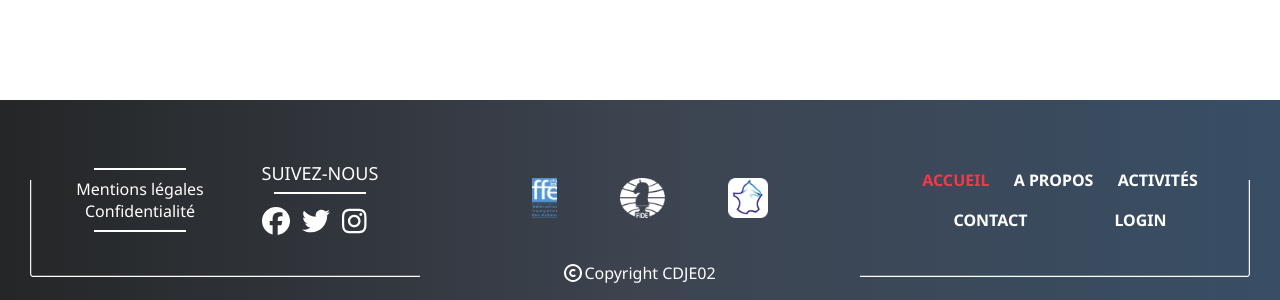
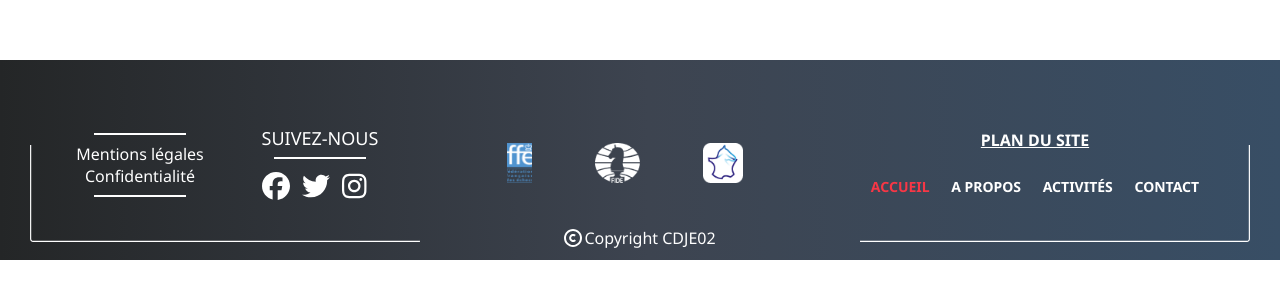
Before and after one commit to Sevrus/cdje02, a React (Vite) app: page / in a window 1280 px wide. Shown: the part 780-1080 px from the top of the page. After the commit the page ends 1040 px from the top, so only its background shows below. Built offline with nearby package versions, Linux system fonts and the light colour scheme.

Commit message:
edit footer nav

```diff
--- a/public/css/style.css
+++ b/public/css/style.css
@@ -70,7 +70,7 @@ time, mark, audio, video {
 @media screen and (min-width: 1920px) {
   .footer__copyright {
     width: 200px;
-    margin-bottom: -140px;
+    margin-bottom: -150px;
   }
   .footer__copyright__icon {
     height: 20px;
@@ -180,7 +180,7 @@ time, mark, audio, video {
     font-family: "Noto Sans", sans-serif;
     text-decoration: none;
     color: #fff;
-    padding: 1px 0;
+    padding: 3px 0;
     font-size: 0.875rem;
     font-weight: bold;
     cursor: pointer;
@@ -192,25 +192,8 @@ time, mark, audio, video {
 /* VERSION L */
 @media screen and (min-width: 1024px) {
   .footer__nav {
-    width: 300px;
-  }
-  .footer__nav__links {
-    height: 80px;
-    display: flex;
-    flex-direction: row;
-    justify-content: space-around;
-    align-items: center;
-    flex-wrap: wrap;
-  }
-  .footer__nav__links a {
-    font-size: 1rem;
-  }
-}
-/* VERSION XL */
-@media screen and (min-width: 1920px) {
-  .footer__nav {
-    width: 500px;
-    height: 100px;
+    width: 350px;
+    margin-bottom: -20px;
   }
   .footer__nav__title {
     display: flex;
@@ -219,10 +202,33 @@ time, mark, audio, video {
     align-items: center;
     margin: auto;
     font-weight: bold;
-    font-size: 1.375rem;
+    font-size: 1rem;
     text-decoration: underline;
   }
-  .footer__nav a {
+  .footer__nav__links {
+    height: 70px;
+    display: flex;
+    flex-direction: row;
+    justify-content: space-around;
+    align-items: center;
+  }
+  .footer__nav__links a {
+    font-size: 0.875rem;
+    padding: 0 3px;
+  }
+}
+/* VERSION XL */
+@media screen and (min-width: 1920px) {
+  .footer__nav {
+    width: 500px;
+  }
+  .footer__nav__title {
+    font-size: 1.375rem;
+  }
+  .footer__nav__links {
+    height: 100px;
+  }
+  .footer__nav__links a {
     font-size: 1.25rem;
   }
 }
@@ -357,15 +363,15 @@ time, mark, audio, video {
 /* FOOTER */
 /* VERSION MOBILE */
 .footer {
-  position: absolute;
   background: linear-gradient(90deg, #242627 0%, #3D4450 50.67%, #384E65 99.99%, #4E5862 100%);
   color: #fff;
   font-family: "Noto Sans", sans-serif;
+  margin-top: 5vh;
+  position: absolute;
   height: 170px;
   left: 0;
   width: 100%;
   min-width: 360px;
-  margin-top: 10vh;
   z-index: -2;
 }
 .footer__center__left {
@@ -400,7 +406,7 @@ time, mark, audio, video {
     flex-direction: row;
     justify-content: space-between;
     align-items: center;
-    margin: 40px 50px 0 50px;
+    margin: 45px 50px 0 50px;
   }
   .footer__center__left {
     display: flex;
@@ -423,7 +429,7 @@ time, mark, audio, video {
     height: 200px;
   }
   .footer__center {
-    margin: 60px 70px 0 70px;
+    margin: 65px 70px 0 70px;
   }
   .footer__center__left {
     width: 320px;
--- a/src/components/footer/components/footerNav/FooterNav.jsx
+++ b/src/components/footer/components/footerNav/FooterNav.jsx
@@ -1,7 +1,5 @@
 import { useState } from "react";
-import { createPortal } from "react-dom";
 import { NavLink } from "react-router-dom";
-import Modal from "../../../modal/Modal";
 
 
 const FooterNav = () => {
@@ -46,13 +44,6 @@ const FooterNav = () => {
                 >
                     CONTACT
                 </NavLink>
-
-                <a onClick={() => setOpenModal(true)}>
-                    LOGIN
-                </a>
-                {openModal && createPortal(
-                    <Modal closeModal={() => setOpenModal(false)} />, document.body
-                )}
             </ul>
         </nav>
     )
--- a/src/sass/components/_footer.sass
+++ b/src/sass/components/_footer.sass
@@ -9,15 +9,15 @@
 /* FOOTER */
 /* VERSION MOBILE */
 .footer
-    position: absolute
     background: $bg-gradient
     color: $white
     font-family: $font-primary
+    margin-top: 5vh
+    position: absolute
     height: 170px
     left: 0
     width: 100%
     min-width: 360px
-    margin-top: 10vh
     z-index: -2
 
     &__center__left
@@ -41,9 +41,10 @@
 /* VERSION TABLETTE */
 @media screen and (min-width: 768px)
     .footer
+
         &__center
             @include flex(row, space-between, center)
-            margin: 40px 50px 0 50px
+            margin: 45px 50px 0 50px
 
             &__left
                 @include flex(row, space-between, center)
@@ -62,7 +63,7 @@
         height: 200px
 
         &__center
-            margin: 60px 70px 0 70px
+            margin: 65px 70px 0 70px
 
             &__left
                 width: 320px
--- a/src/sass/components/_footerCopyright.sass
+++ b/src/sass/components/_footerCopyright.sass
@@ -43,7 +43,7 @@
 @media screen and (min-width: 1920px)
     .footer__copyright
         width: 200px
-        margin-bottom: -140px
+        margin-bottom: -150px
 
         &__icon
             height: 20px
--- a/src/sass/components/_footerNav.sass
+++ b/src/sass/components/_footerNav.sass
@@ -22,7 +22,7 @@
                 font-family: $font-primary
                 text-decoration: none
                 color: $white
-                padding: 1px 0
+                padding: 3px 0
                 font-size: $fs-14
                 font-weight: bold
                 cursor: pointer
@@ -33,28 +33,34 @@
 /* VERSION L */
 @media screen and (min-width: 1024px)
     .footer__nav
-        width: 300px
+        width: 350px
+        margin-bottom: -20px
+
+        &__title
+            @include flex(row, center, center)
+            margin: auto
+            font-weight: bold
+            font-size: $fs-16
+            text-decoration: underline
 
         &__links
-            height: 80px
+            height: 70px
             @include flex(row, space-around, center)
-            flex-wrap: wrap
 
             & a
-                font-size: $fs-16
+                font-size: $fs-14
+                padding: 0 3px
 
 /* VERSION XL */
 @media screen and (min-width: 1920px)
     .footer__nav
         width: 500px
-        height: 100px
 
         &__title
-            @include flex(row, center, center)
-            margin: auto
-            font-weight: bold
             font-size: $fs-22
-            text-decoration: underline
 
-        & a
-            font-size: $fs-20
+        &__links
+            height: 100px
+
+            & a
+                font-size: $fs-20
```
Also changed, not shown: 1 other file (tests, documents, lock files or other folders).
